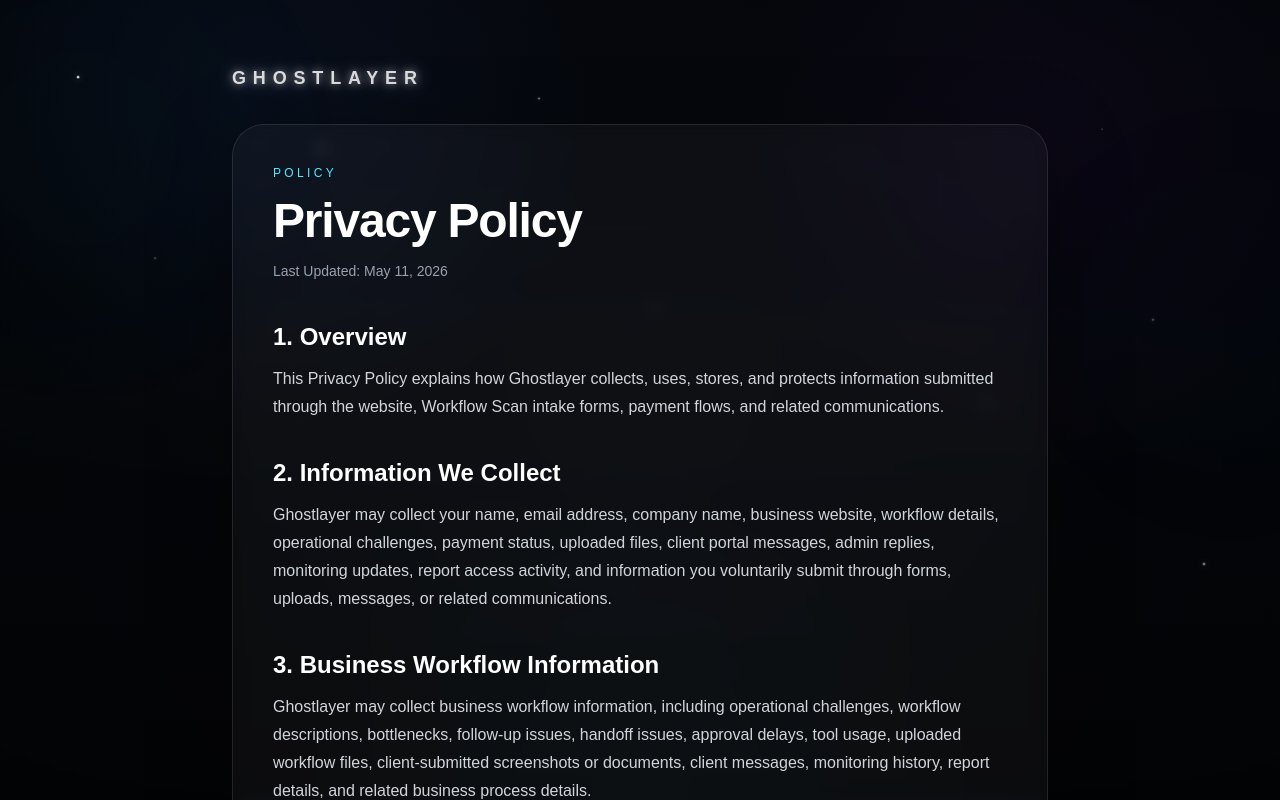
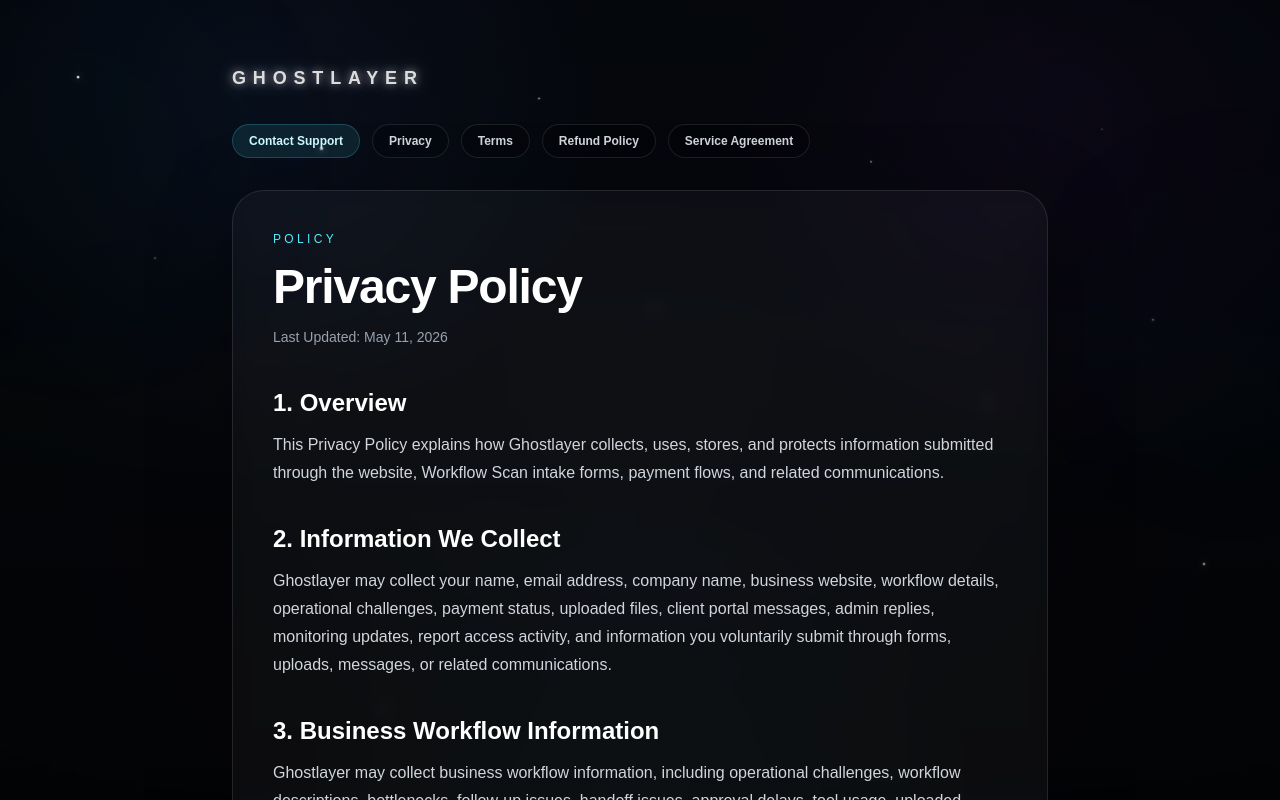
Before and after one commit to DexTheAIBusinessman/ghostlayer, a Next.js app: page /privacy in a window 1280 px wide. Shown: the top 800 px of the page. Built offline with nearby package versions, Linux system fonts and the light colour scheme.

Commit message:
align support navigation across legal pages

```diff
--- a/app/privacy/page.tsx
+++ b/app/privacy/page.tsx
@@ -59,6 +59,39 @@
         >
           GHOSTLAYER
         </a>
+
+        <nav className="mb-8 flex flex-wrap gap-3 text-xs font-bold">
+          <a
+            href="/contact"
+            className="rounded-full border border-cyan-300/20 bg-cyan-300/10 px-4 py-2 text-cyan-100 transition hover:bg-cyan-300/15"
+          >
+            Contact Support
+          </a>
+          <a
+            href="/privacy"
+            className="rounded-full border border-white/10 bg-black/20 px-4 py-2 text-gray-300 transition hover:text-white"
+          >
+            Privacy
+          </a>
+          <a
+            href="/terms"
+            className="rounded-full border border-white/10 bg-black/20 px-4 py-2 text-gray-300 transition hover:text-white"
+          >
+            Terms
+          </a>
+          <a
+            href="/refund-policy"
+            className="rounded-full border border-white/10 bg-black/20 px-4 py-2 text-gray-300 transition hover:text-white"
+          >
+            Refund Policy
+          </a>
+          <a
+            href="/service-agreement"
+            className="rounded-full border border-white/10 bg-black/20 px-4 py-2 text-gray-300 transition hover:text-white"
+          >
+            Service Agreement
+          </a>
+        </nav>
 
         <div className="rounded-[2rem] border border-white/10 bg-white/[0.035] p-6 shadow-[0_20px_80px_rgba(0,0,0,0.35)] backdrop-blur sm:p-10">
           <p className="text-xs uppercase tracking-[0.28em] text-cyan-300">Policy</p>
--- a/app/refund-policy/page.tsx
+++ b/app/refund-policy/page.tsx
@@ -66,6 +66,39 @@
         >
           GHOSTLAYER
         </a>
+
+        <nav className="mb-8 flex flex-wrap gap-3 text-xs font-bold">
+          <a
+            href="/contact"
+            className="rounded-full border border-cyan-300/20 bg-cyan-300/10 px-4 py-2 text-cyan-100 transition hover:bg-cyan-300/15"
+          >
+            Contact Support
+          </a>
+          <a
+            href="/privacy"
+            className="rounded-full border border-white/10 bg-black/20 px-4 py-2 text-gray-300 transition hover:text-white"
+          >
+            Privacy
+          </a>
+          <a
+            href="/terms"
+            className="rounded-full border border-white/10 bg-black/20 px-4 py-2 text-gray-300 transition hover:text-white"
+          >
+            Terms
+          </a>
+          <a
+            href="/refund-policy"
+            className="rounded-full border border-white/10 bg-black/20 px-4 py-2 text-gray-300 transition hover:text-white"
+          >
+            Refund Policy
+          </a>
+          <a
+            href="/service-agreement"
+            className="rounded-full border border-white/10 bg-black/20 px-4 py-2 text-gray-300 transition hover:text-white"
+          >
+            Service Agreement
+          </a>
+        </nav>
 
         <div className="rounded-[2rem] border border-white/10 bg-white/[0.035] p-6 shadow-[0_20px_80px_rgba(0,0,0,0.35)] backdrop-blur sm:p-10">
           <p className="text-xs uppercase tracking-[0.28em] text-cyan-300">
--- a/app/service-agreement/page.tsx
+++ b/app/service-agreement/page.tsx
@@ -67,6 +67,39 @@
         >
           GHOSTLAYER
         </a>
+
+        <nav className="mb-8 flex flex-wrap gap-3 text-xs font-bold">
+          <a
+            href="/contact"
+            className="rounded-full border border-cyan-300/20 bg-cyan-300/10 px-4 py-2 text-cyan-100 transition hover:bg-cyan-300/15"
+          >
+            Contact Support
+          </a>
+          <a
+            href="/privacy"
+            className="rounded-full border border-white/10 bg-black/20 px-4 py-2 text-gray-300 transition hover:text-white"
+          >
+            Privacy
+          </a>
+          <a
+            href="/terms"
+            className="rounded-full border border-white/10 bg-black/20 px-4 py-2 text-gray-300 transition hover:text-white"
+          >
+            Terms
+          </a>
+          <a
+            href="/refund-policy"
+            className="rounded-full border border-white/10 bg-black/20 px-4 py-2 text-gray-300 transition hover:text-white"
+          >
+            Refund Policy
+          </a>
+          <a
+            href="/service-agreement"
+            className="rounded-full border border-white/10 bg-black/20 px-4 py-2 text-gray-300 transition hover:text-white"
+          >
+            Service Agreement
+          </a>
+        </nav>
 
         <div className="rounded-[2rem] border border-white/10 bg-white/[0.035] p-6 shadow-[0_20px_80px_rgba(0,0,0,0.35)] backdrop-blur sm:p-10">
           <p className="text-xs uppercase tracking-[0.28em] text-cyan-300">
--- a/app/terms/page.tsx
+++ b/app/terms/page.tsx
@@ -59,6 +59,39 @@
         >
           GHOSTLAYER
         </a>
+
+        <nav className="mb-8 flex flex-wrap gap-3 text-xs font-bold">
+          <a
+            href="/contact"
+            className="rounded-full border border-cyan-300/20 bg-cyan-300/10 px-4 py-2 text-cyan-100 transition hover:bg-cyan-300/15"
+          >
+            Contact Support
+          </a>
+          <a
+            href="/privacy"
+            className="rounded-full border border-white/10 bg-black/20 px-4 py-2 text-gray-300 transition hover:text-white"
+          >
+            Privacy
+          </a>
+          <a
+            href="/terms"
+            className="rounded-full border border-white/10 bg-black/20 px-4 py-2 text-gray-300 transition hover:text-white"
+          >
+            Terms
+          </a>
+          <a
+            href="/refund-policy"
+            className="rounded-full border border-white/10 bg-black/20 px-4 py-2 text-gray-300 transition hover:text-white"
+          >
+            Refund Policy
+          </a>
+          <a
+            href="/service-agreement"
+            className="rounded-full border border-white/10 bg-black/20 px-4 py-2 text-gray-300 transition hover:text-white"
+          >
+            Service Agreement
+          </a>
+        </nav>
 
         <div className="rounded-[2rem] border border-white/10 bg-white/[0.035] p-6 shadow-[0_20px_80px_rgba(0,0,0,0.35)] backdrop-blur sm:p-10">
           <p className="text-xs uppercase tracking-[0.28em] text-cyan-300">Legal</p>
```
